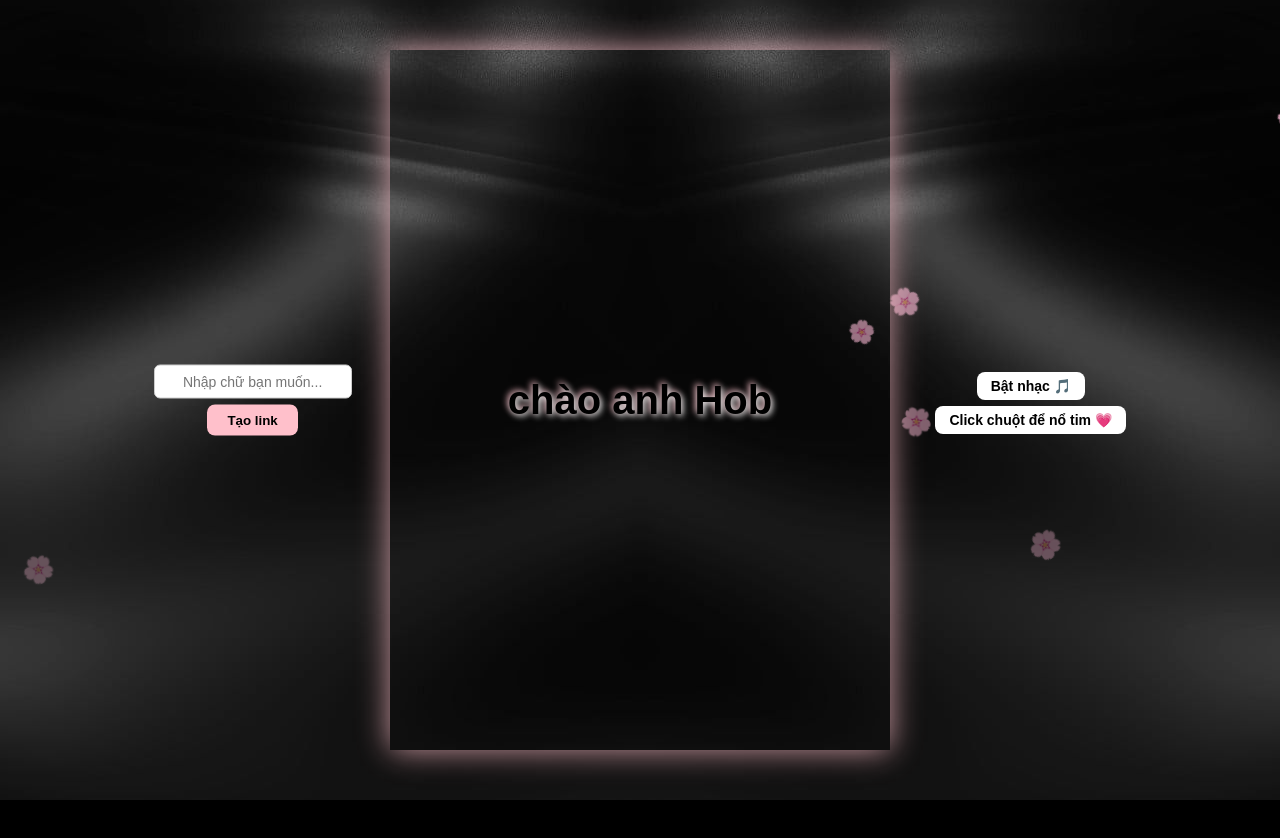
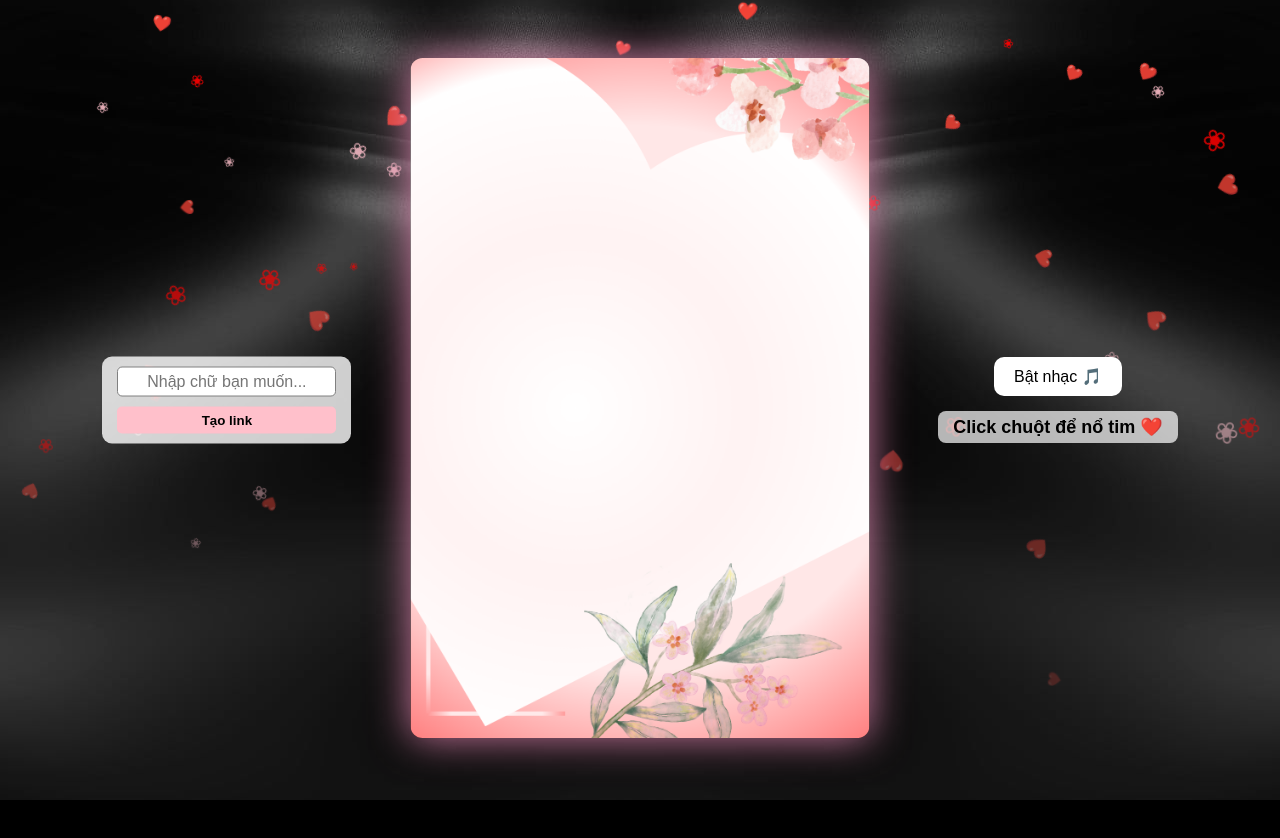
Before and after one commit to Dlhthong/Love, a plain HTML site: page index.html in a window 1280 px wide. After the commit the page ends 800 px from the top, so only its background shows below. Drawn offline with Linux system fonts and the light colour scheme.

Commit message:
Update index.html

```diff
--- a/index.html
+++ b/index.html
@@ -12,7 +12,7 @@
       font-family: Arial, sans-serif;
     }
 
-    /* Nền 2 ảnh đối xứng */
+    /* nền đối xứng 2 bên */
     body::before, body::after {
       content: "";
       position: absolute;
@@ -25,179 +25,269 @@
     body::after { right: 0; transform: scaleX(-1); }
     body::before { left: 0; }
 
-    /* Lá thư chính giữa */
-    .letter {
+    /* lá thư cố định giữa */
+    .letterBox {
       position: absolute;
+      top: 50%;
       left: 50%;
-      top: 50%;
       transform: translate(-50%, -50%);
-      width: 500px;
-      height: 700px;
-      background: url("love-letter.png") no-repeat center/cover;
-      display: flex;
-      justify-content: center;
-      align-items: center;
-      text-align: center;
-      box-shadow: 0 0 30px rgba(255, 192, 203, 0.8);
       z-index: 2;
     }
-
-    .letter-text {
-      font-size: 40px;
+    .letterBox img {
+      height: 85vh;
+      width: auto;
+      border-radius: 12px;
+      box-shadow: 0 0 40px rgba(255,150,200,0.8);
+    }
+    #displayText {
+      position: absolute;
+      top: 50%;
+      left: 50%;
+      transform: translate(-50%, -50%);
+      width: 70%;
+      text-align: center;
+      font-size: 32px;
       font-weight: bold;
       color: black;
-      text-shadow: 2px 2px 6px rgba(255,255,255,0.9), -2px -2px 6px rgba(255,192,203,0.8);
-      word-break: break-word;
-      padding: 20px;
+      white-space: pre-wrap;
+      opacity: 0;
+      transition: opacity 1s ease;
+      text-shadow:
+        0 0 6px #fff,
+        0 0 12px #fff,
+        1px 1px 2px rgba(0,0,0,0.8);
     }
+    #displayText.show { opacity: 1; }
 
-    /* Controls trái và phải */
-    .controls-left {
+    /* input bên trái */
+    #inputBox {
       position: absolute;
+      left: 8%;
       top: 50%;
-      left: 12%;
       transform: translateY(-50%);
-      text-align: center;
+      background: rgba(255,255,255,0.8);
+      padding: 10px 15px;
+      border-radius: 10px;
+      display: flex;
+      gap: 10px;
+      flex-direction: column;
       z-index: 2;
     }
-    .controls-right {
-      position: absolute;
-      top: 50%;
-      right: 12%;
-      transform: translateY(-50%);
+    #inputBox input {
+      padding: 5px;
+      border-radius: 5px;
+      border: 1px solid gray;
       text-align: center;
-      z-index: 2;
+      font-size: 16px;
     }
-
-    input {
-      padding: 8px;
-      font-size: 14px;
-      border-radius: 6px;
-      border: 1px solid #ccc;
-      text-align: center;
-      width: 180px;
-    }
-
-    button {
-      margin-top: 6px;
-      padding: 8px 20px;
+    #inputBox button {
+      padding: 6px 10px;
       border: none;
-      border-radius: 8px;
+      border-radius: 5px;
+      cursor: pointer;
       background: pink;
-      cursor: pointer;
       font-weight: bold;
     }
 
-    .btn-small {
+    /* bên phải (nút nhạc + hint) */
+    .rightBox {
+      position: absolute;
+      right: 8%;
+      top: 50%;
+      transform: translateY(-50%);
+      display: flex;
+      flex-direction: column;
+      gap: 15px;
+      align-items: center;
+      z-index: 2;
+    }
+    #playBtn {
       background: white;
-      padding: 6px 14px;
-      font-size: 14px;
+      border: none;
+      padding: 10px 20px;
+      border-radius: 10px;
+      font-size: 16px;
+      cursor: pointer;
+    }
+    #hint {
+      font-size: 18px;
+      font-weight: bold;
+      color: black;
+      background: rgba(255,255,255,0.7);
+      padding: 5px 15px;
+      border-radius: 8px;
     }
 
-    /* Hoa rơi */
-    .falling {
-      position: absolute;
-      top: -50px;
-      color: pink;
-      font-size: 20px;
+    /* hoa rơi */
+    .petal {
+      position: fixed;
+      top: -10px;
+      font-size: 24px;
       animation: fall linear forwards;
+      user-select: none;
+      pointer-events: none;
       z-index: 1;
     }
     @keyframes fall {
+      to { transform: translateY(110vh) rotate(360deg); opacity: 0; }
+    }
+
+    /* tim nổ ban đầu */
+    #bigHeart {
+      position: fixed;
+      top: 50%;
+      left: 50%;
+      font-size: 120px;
+      color: red;
+      z-index: 15;
+      transform: translate(-50%, -50%) scale(0);
+      animation: popIn 1.5s ease-out forwards;
+    }
+    @keyframes popIn {
+      0% { transform: translate(-50%, -50%) scale(0); opacity: 0; }
+      60% { transform: translate(-50%, -50%) scale(1.3); opacity: 1; }
+      100% { transform: translate(-50%, -50%) scale(1); opacity: 1; }
+    }
+
+    /* mảnh tim nổ */
+    .fragment {
+      position: fixed;
+      font-size: 24px;
+      pointer-events: none;
+      animation: fly var(--dur) forwards;
+      z-index: 12;
+    }
+    @keyframes fly {
       to {
-        transform: translateY(110vh) rotate(360deg);
+        transform: translate(var(--dx), var(--dy)) scale(0.7) rotate(360deg);
         opacity: 0;
       }
-    }
-
-    /* Tim nổ */
-    .heart {
-      position: absolute;
-      font-size: 24px;
-      color: red;
-      animation: boom 1s forwards;
-      z-index: 3;
-    }
-    @keyframes boom {
-      0% { transform: scale(0); opacity: 1; }
-      50% { transform: scale(2); opacity: 1; }
-      100% { transform: scale(0); opacity: 0; }
     }
   </style>
 </head>
 <body>
-  <div class="letter">
-    <div class="letter-text" id="letterText">chào anh Hob</div>
+  <!-- tim nổ ban đầu -->
+  <div id="bigHeart">❤️</div>
+
+  <!-- trái: input -->
+  <div id="inputBox">
+    <input type="text" id="message" placeholder="Nhập chữ bạn muốn..." maxlength="15">
+    <button id="makeLink">Tạo link</button>
   </div>
 
-  <!-- Bên trái -->
-  <div class="controls-left">
-    <input type="text" id="inputText" placeholder="Nhập chữ bạn muốn..." maxlength="15">
-    <br>
-    <button onclick="createLink()">Tạo link</button>
+  <!-- giữa: bức thư -->
+  <div class="letterBox">
+    <img src="Love Letter.png" alt="Love Letter">
+    <div id="displayText"></div>
   </div>
 
-  <!-- Bên phải -->
-  <div class="controls-right">
-    <button class="btn-small" onclick="toggleMusic()">Bật nhạc 🎵</button>
-    <br>
-    <button class="btn-small" onclick="boomHeart()">Click chuột để nổ tim 💗</button>
+  <!-- phải: nhạc + hint -->
+  <div class="rightBox">
+    <button id="playBtn">Bật nhạc 🎵</button>
+    <div id="hint">Click chuột để nổ tim ❤️</div>
   </div>
 
-  <audio id="bgMusic" loop>
-    <source src="music.mp3" type="audio/mpeg">
+  <!-- nhạc -->
+  <audio id="bgm" loop muted>
+    <source src="NGUOI_DAU_TIEN.mp3" type="audio/mpeg">
   </audio>
 
   <script>
-    // Lấy chữ từ URL
-    const urlParams = new URLSearchParams(window.location.search);
-    const letterText = document.getElementById("letterText");
-    if (urlParams.has("text")) {
-      letterText.textContent = urlParams.get("text");
+    // mưa hoa
+    function createPetal() {
+      const petal = document.createElement("div");
+      petal.classList.add("petal");
+      petal.innerHTML = Math.random() > 0.5 ? "❀" : "❤️";
+      petal.style.left = Math.random() * 100 + "vw";
+      petal.style.color = Math.random() > 0.5 ? "pink" : "red";
+      petal.style.fontSize = (Math.random() * 20 + 10) + "px";
+      petal.style.animationDuration = (Math.random() * 5 + 5) + "s";
+      document.body.appendChild(petal);
+      setTimeout(() => petal.remove(), 10000);
     }
+    setInterval(createPetal, 80);
 
-    // Tạo link
-    function createLink() {
-      const input = document.getElementById("inputText").value.trim();
-      if (!input) return alert("Vui lòng nhập chữ!");
-      const url = window.location.origin + window.location.pathname + "?text=" + encodeURIComponent(input);
-      navigator.clipboard.writeText(url).then(() => {
-        alert("Đã sao chép link!");
-      });
-    }
+    // tim nổ ban đầu
+    const bigHeart = document.getElementById("bigHeart");
+    setTimeout(() => {
+      explode(
+        bigHeart.getBoundingClientRect().left + bigHeart.offsetWidth/2,
+        bigHeart.getBoundingClientRect().top + bigHeart.offsetHeight/2,
+        120, 400
+      );
+      bigHeart.style.display = "none";
+      document.getElementById("displayText").classList.add("show");
+    }, 1500);
 
-    // Nhạc
-    function toggleMusic() {
-      const music = document.getElementById("bgMusic");
-      if (music.paused) {
-        music.play();
-      } else {
-        music.pause();
+    function explode(x, y, count, radius=150) {
+      for (let i = 0; i < count; i++) {
+        const frag = document.createElement("div");
+        frag.classList.add("fragment");
+        frag.textContent = Math.random() > 0.5 ? "❀" : "❤️";
+        frag.style.left = x + "px";
+        frag.style.top = y + "px";
+        frag.style.color = Math.random() > 0.5 ? "pink" : "red";
+        frag.style.fontSize = (Math.random() * 25 + 15) + "px";
+        const angle = Math.random() * Math.PI * 2;
+        const distance = radius + Math.random() * 80;
+        frag.style.setProperty("--dx", Math.cos(angle) * distance + "px");
+        frag.style.setProperty("--dy", Math.sin(angle) * distance + "px");
+        frag.style.setProperty("--dur", "1.5s");
+        document.body.appendChild(frag);
+        setTimeout(() => frag.remove(), 2000);
       }
     }
 
-    // Tim nổ khi click nút
-    function boomHeart() {
-      const heart = document.createElement("div");
-      heart.className = "heart";
-      heart.innerHTML = "💖";
-      heart.style.left = (window.innerWidth/2 - 10) + "px";
-      heart.style.top = (window.innerHeight/2 - 10) + "px";
-      document.body.appendChild(heart);
-      setTimeout(() => heart.remove(), 1000);
+    // click -> tim nhỏ
+    document.addEventListener("click", (e) => {
+      if (e.target.closest("#inputBox") || e.target.id === "playBtn") return;
+      document.getElementById("hint").style.display = "none";
+      const x = e.clientX, y = e.clientY;
+      const directions = [[1,0],[0,1],[-1,0],[0,-1],[0.7,0.7],[-0.7,0.7],[0.7,-0.7],[-0.7,-0.7]];
+      directions.forEach(([dx,dy])=>{
+        const frag = document.createElement("div");
+        frag.classList.add("fragment");
+        frag.textContent = "❤️";
+        frag.style.left = x + "px";
+        frag.style.top = y + "px";
+        frag.style.color = "red";
+        frag.style.fontSize = "20px";
+        frag.style.setProperty("--dx", dx*80 + "px");
+        frag.style.setProperty("--dy", dy*80 + "px");
+        frag.style.setProperty("--dur", "0.5s");
+        document.body.appendChild(frag);
+        setTimeout(()=>frag.remove(),600);
+      });
+    });
+
+    // bật nhạc
+    const btn = document.getElementById("playBtn");
+    const audio = document.getElementById("bgm");
+    btn.addEventListener("click", () => {
+      audio.muted = false;
+      audio.play();
+      btn.style.display = "none";
+    });
+
+    // tạo link
+    const msgInput = document.getElementById("message");
+    const makeLinkBtn = document.getElementById("makeLink");
+    const displayText = document.getElementById("displayText");
+    makeLinkBtn.addEventListener("click", () => {
+      const text = encodeURIComponent(msgInput.value.trim());
+      if (!text) return alert("Vui lòng nhập chữ!");
+      const url = window.location.origin + window.location.pathname + "?text=" + text;
+      navigator.clipboard.writeText(url).then(()=> alert("Đã sao chép link: " + url));
+    });
+
+    // load chữ từ link
+    const params = new URLSearchParams(window.location.search);
+    if (params.has("text")) {
+      const txt = decodeURIComponent(params.get("text"));
+      displayText.textContent = txt;
+      msgInput.value = txt;
+      document.getElementById("inputBox").style.display = "none";
     }
-
-    // Hoa rơi ngẫu nhiên
-    setInterval(() => {
-      const flower = document.createElement("div");
-      flower.className = "falling";
-      flower.innerHTML = "🌸";
-      flower.style.left = Math.random() * window.innerWidth + "px";
-      flower.style.fontSize = (Math.random() * 20 + 10) + "px";
-      flower.style.animationDuration = (Math.random() * 3 + 2) + "s";
-      document.body.appendChild(flower);
-      setTimeout(() => flower.remove(), 5000);
-    }, 500);
   </script>
 </body>
 </html>
```
